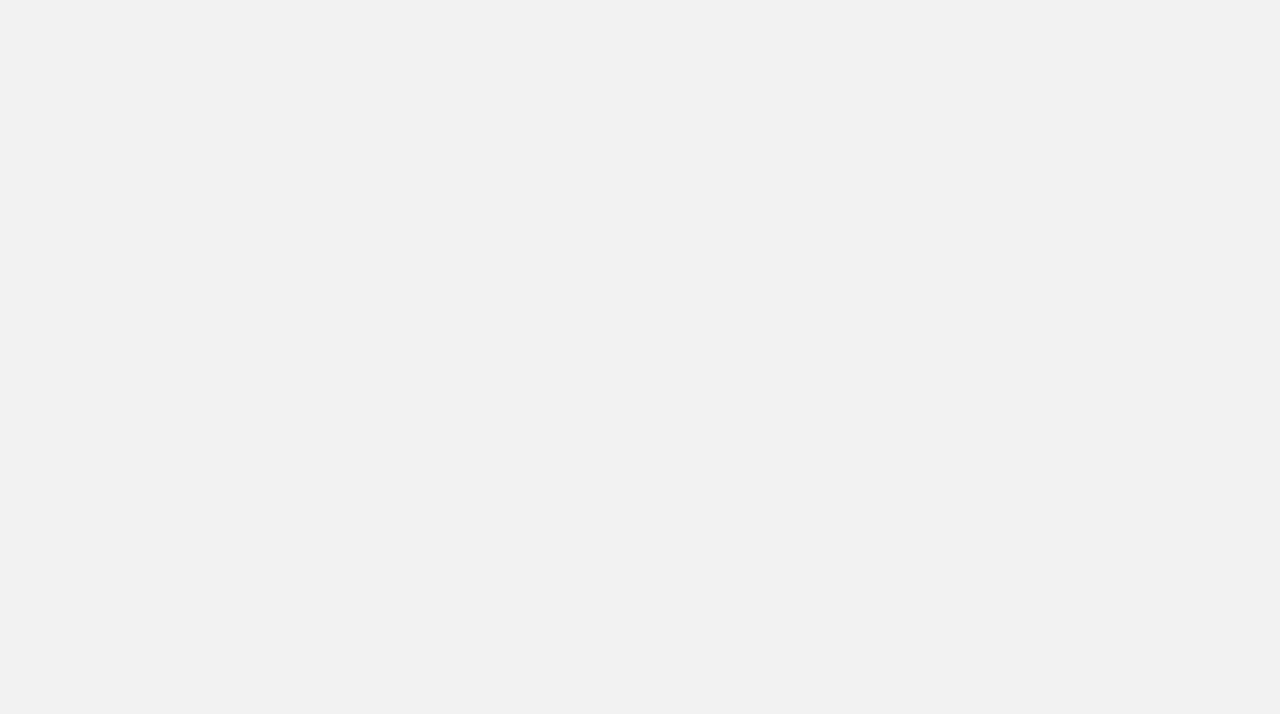
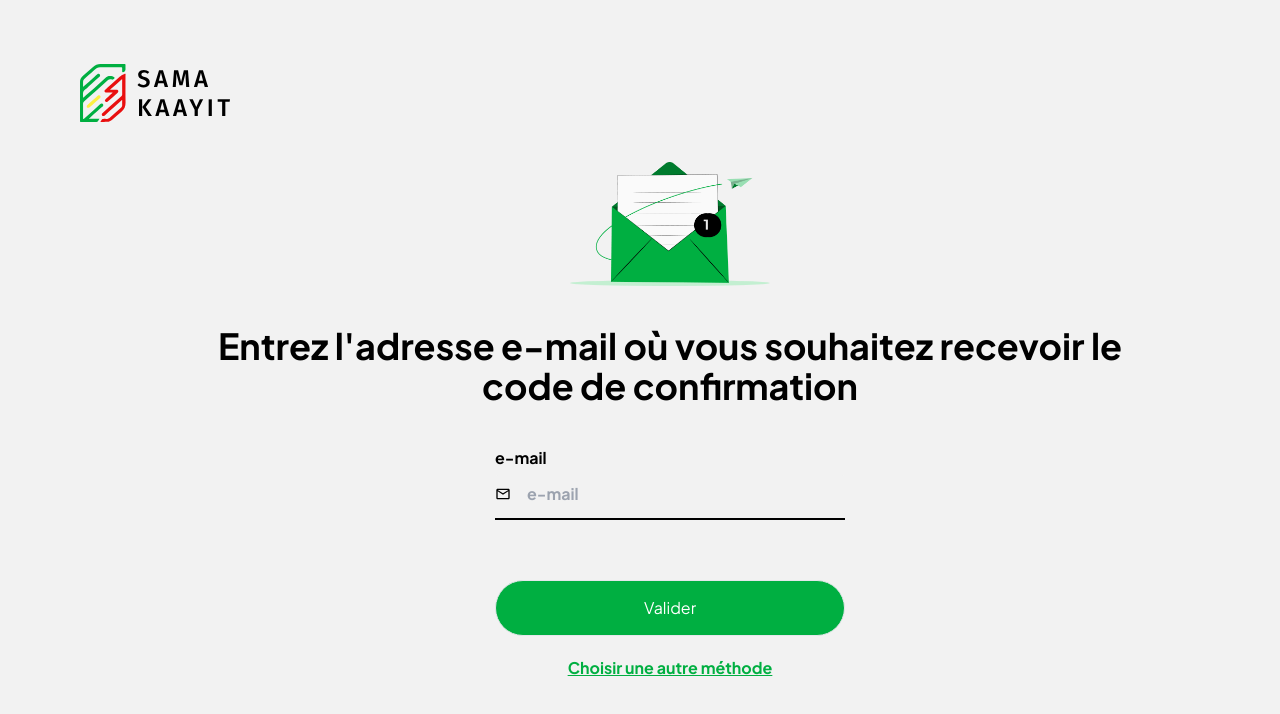
Before and after one commit to Black221/samakaayit-front, a React (Vite) app: page /connexion-confirmation-email in a window 1280 px wide. Shown: the top 714 px of the page. Built offline with nearby package versions, Linux system fonts and the light colour scheme.

Commit message:
Create EnterEmail component for user email input

```diff
--- /dev/null
+++ b/src/auth/Register/EnterEmail.jsx
@@ -0,0 +1,65 @@
+import React, { useState } from 'react';
+import { useLocation } from 'react-router-dom';
+import Input from "../../components/Input";
+import Button from "../../components/Button";
+import { BiLoaderCircle } from "react-icons/bi";
+import { MdOutlineMail } from "react-icons/md";
+
+function SmsVerification() {
+
+    const [loading, setLoading] = useState(false);
+    const [email, setEmail] = useState('');
+
+    const handleEmailChange = (value) => {
+        setEmail(value);
+    };
+
+    const handleSubmit = (e) => {
+        e.preventDefault();
+        setLoading(true);
+        console.log(email);
+
+        // Simulation de la vérification du code
+        setTimeout(() => {
+            setLoading(false);
+            // Logique pour vérifier le code
+        }, 2000); // Remplacez ceci par la logique réelle
+    };
+    return (
+        <div className="lg:ml-20 mx-5 mt-16 mb-10">
+            <a href="/" className='flex flex-col mb-10 items-center lg:flex-row'>
+                <img src="/Fichier 2.svg" alt="Logo" width={150} height={150} />
+            </a>
+            <div className="flex flex-col gap-10 justify-center items-center">
+                <img src="/sendMail.png" alt="SMS envoyé" width={200} height={200} />
+
+                <div className="flex flex-col items-center justify-center gap-5">
+                    <h2 className='font-bold text-center text-4xl max-w-[950px]'>Entrez l'adresse e-mail où vous souhaitez recevoir le code de confirmation</h2>
+                </div>
+
+                <div className="flex flex-col items-center justify-center gap-5">
+                    <form onSubmit={handleSubmit} className="flex flex-col gap-5 justify-center items-center w-full max-w-4xl px-4 md:px-8">
+                        <div className="flex relative border-b-2 border-black pb-1 w-full max-w-sm font-bold">
+                            <Input
+                                label="e-mail"
+                                type="email"
+                                placeholder="e-mail"
+                                value={email}
+                                icon={<MdOutlineMail />}
+                                onChange={handleEmailChange}
+                            />
+                        </div>
+                        <Button
+                            disabled={loading}
+                            className="bg-[#00AF41] text-white w-full h-14 md:w-[350px] rounded-full mt-10 cursor-pointer"
+                            label={loading ? <BiLoaderCircle size={20} className="animate-spin" /> : "Valider"}
+                        />
+                        <a href="/connexion-choisir-methode" className='text-[#00AF41] underline font-bold'>Choisir une autre méthode</a>
+                    </form>
+                </div>
+            </div>
+        </div>
+    );
+}
+
+export default SmsVerification;
--- a/src/main.tsx
+++ b/src/main.tsx
@@ -14,6 +14,7 @@ import AuthGuard from './guards/AuthGuard'
 import IsAuth from './guards/isAuth'
 import SmsVerification from './auth/Register/smsVerification'
 import ChooseAlternateMethod from './auth/Register/ChooseAlternateMethod'
+import EnterEmail from './auth/Register/EnterEmail'
 
 ReactDOM.createRoot(document.getElementById('root')!).render(
 	<React.StrictMode>
@@ -30,6 +31,7 @@ ReactDOM.createRoot(document.getElementById('root')!).render(
 							<Route  element={<IsAuth />}>
 								<Route path='/connexion' element={<Login />} />
 								<Route path='/connexion-confirmation-sms' element={<SmsVerification />} />
+								<Route path='/connexion-confirmation-email' element={<EnterEmail />} />
 								<Route path='/connexion-choisir-methode' element={<ChooseAlternateMethod />} />
 							</Route>
 							<Route path='/inscription' element={<Register />} />
```
Also changed, not shown: public/sendMail.png (added).
